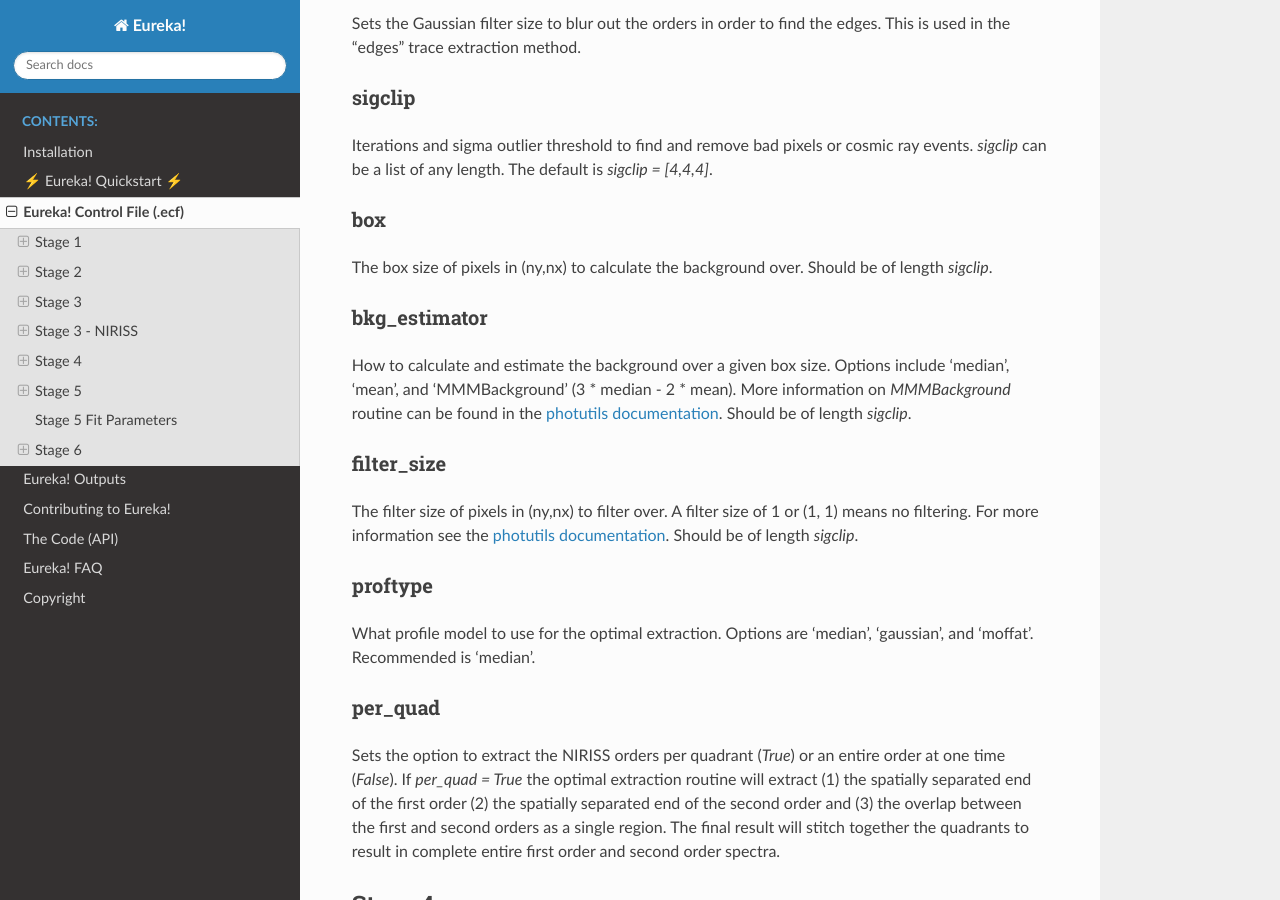
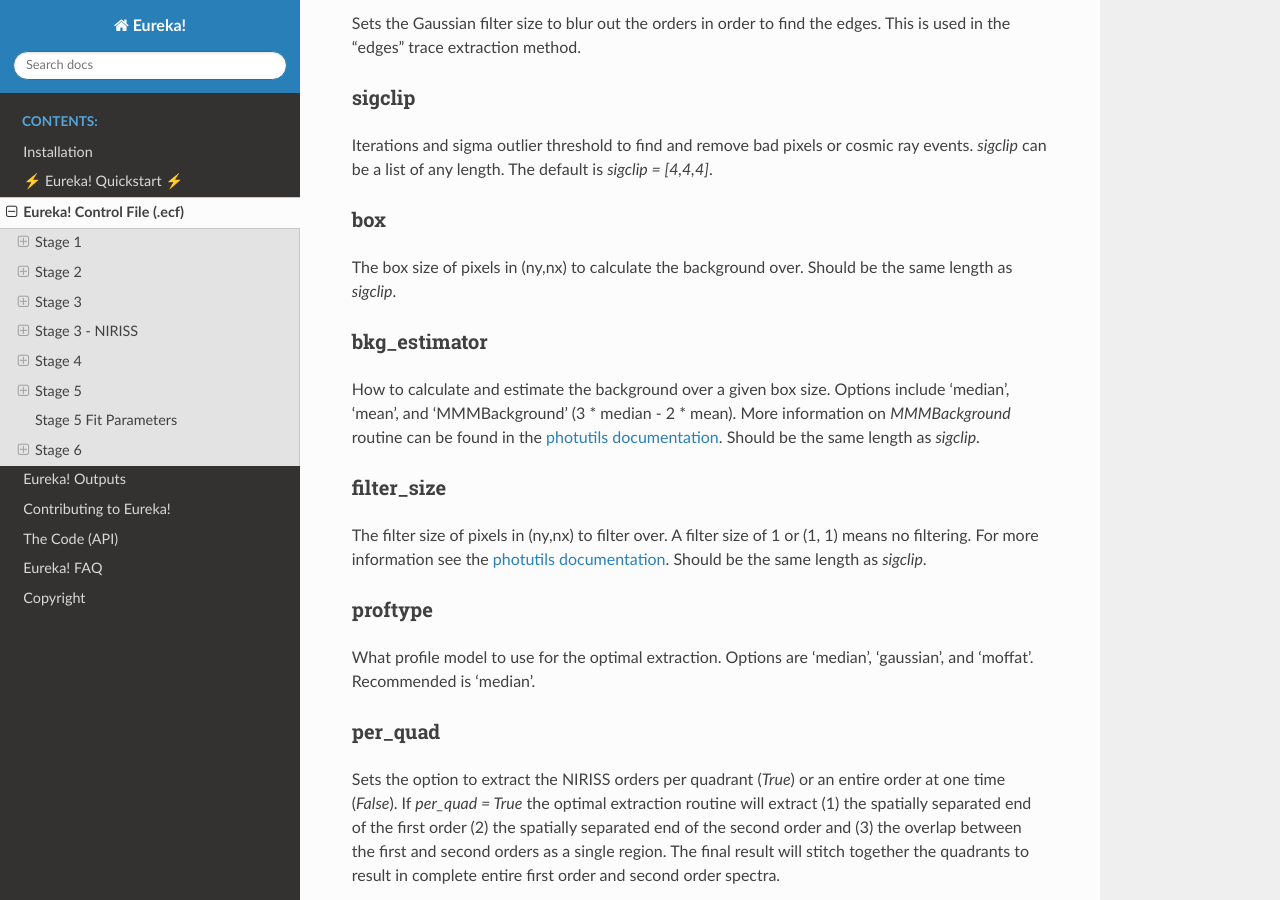
Before and after one commit to kevin218/Eureka, a Sphinx documentation site: the page built from docs/source/ecf.rst, in a window 1280 px wide and 900 px high, scrolled down 9421 px. Built offline with Sphinx 7.4.7 and the Read the Docs theme 2.0.0, drawn with Linux system fonts in a browser that asks for light colours.

Commit message:
"should be same length as"

```diff
--- a/docs/source/ecf.rst
+++ b/docs/source/ecf.rst
@@ -330,15 +330,15 @@ Iterations and sigma outlier threshold to find and remove bad pixels or cosmic r
 
 box
 '''
-The box size of pixels in (ny,nx) to calculate the background over. Should be of length `sigclip`.
+The box size of pixels in (ny,nx) to calculate the background over. Should be the same length as `sigclip`.
 
 bkg_estimator
 '''''''''''''
-How to calculate and estimate the background over a given box size. Options include 'median', 'mean', and 'MMMBackground' (3 * median - 2 * mean). More information on `MMMBackground` routine can be found in the `photutils documentation <https://photutils.readthedocs.io/en/stable/api/photutils.background.MMMBackground.html?highlight=mmmbackground#photutils.background.MMMBackground>`__. Should be of length `sigclip`.
+How to calculate and estimate the background over a given box size. Options include 'median', 'mean', and 'MMMBackground' (3 * median - 2 * mean). More information on `MMMBackground` routine can be found in the `photutils documentation <https://photutils.readthedocs.io/en/stable/api/photutils.background.MMMBackground.html?highlight=mmmbackground#photutils.background.MMMBackground>`__. Should be the same length as `sigclip`.
 
 filter_size
 '''''''''''
-The filter size of pixels in (ny,nx) to filter over. A filter size of 1 or (1, 1) means no filtering. For more information see the `photutils documentation <https://photutils.readthedocs.io/en/stable/api/photutils.background.Background2D.html>`__. Should be of length `sigclip`.
+The filter size of pixels in (ny,nx) to filter over. A filter size of 1 or (1, 1) means no filtering. For more information see the `photutils documentation <https://photutils.readthedocs.io/en/stable/api/photutils.background.Background2D.html>`__. Should be the same length as `sigclip`.
 
 proftype
 ''''''''
```
